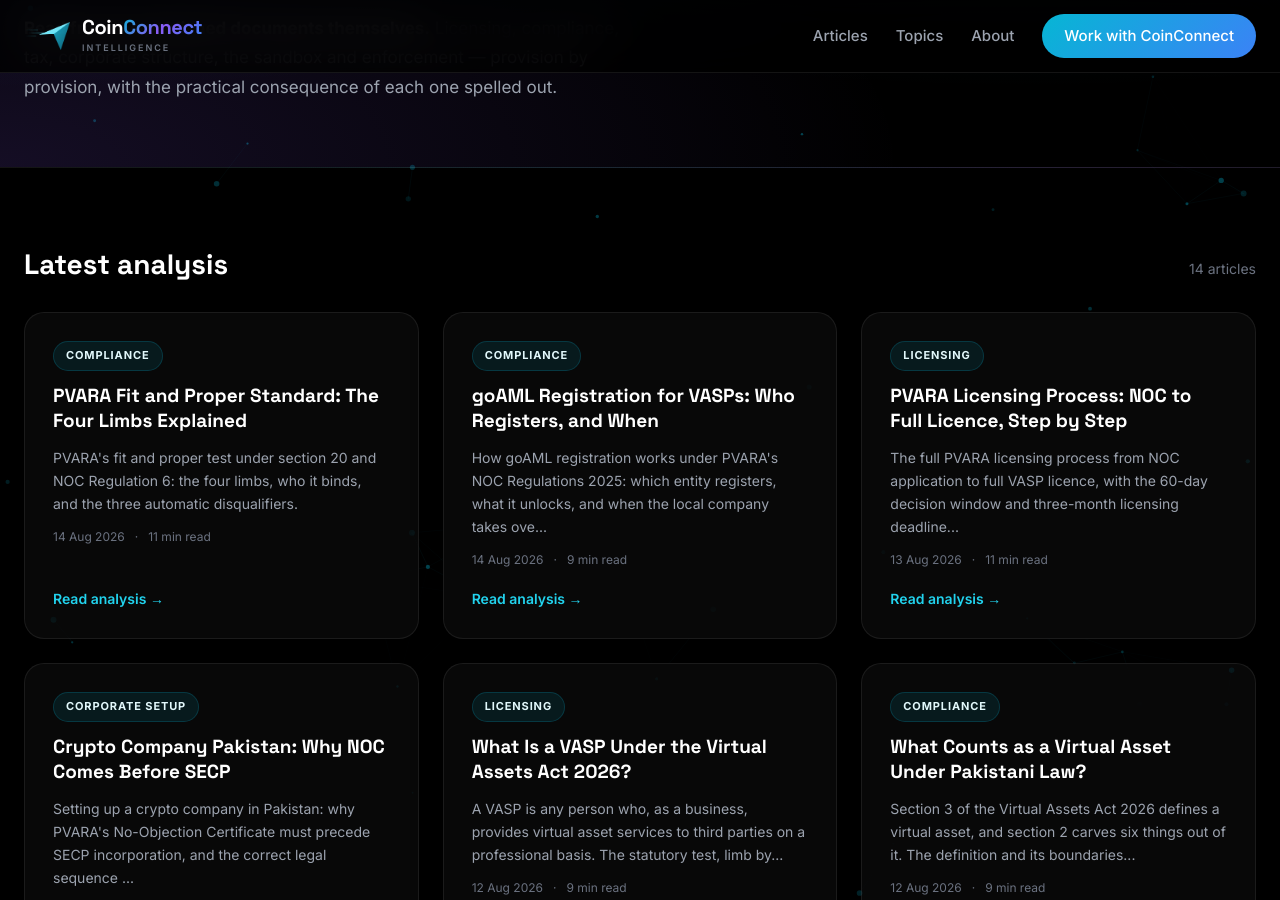
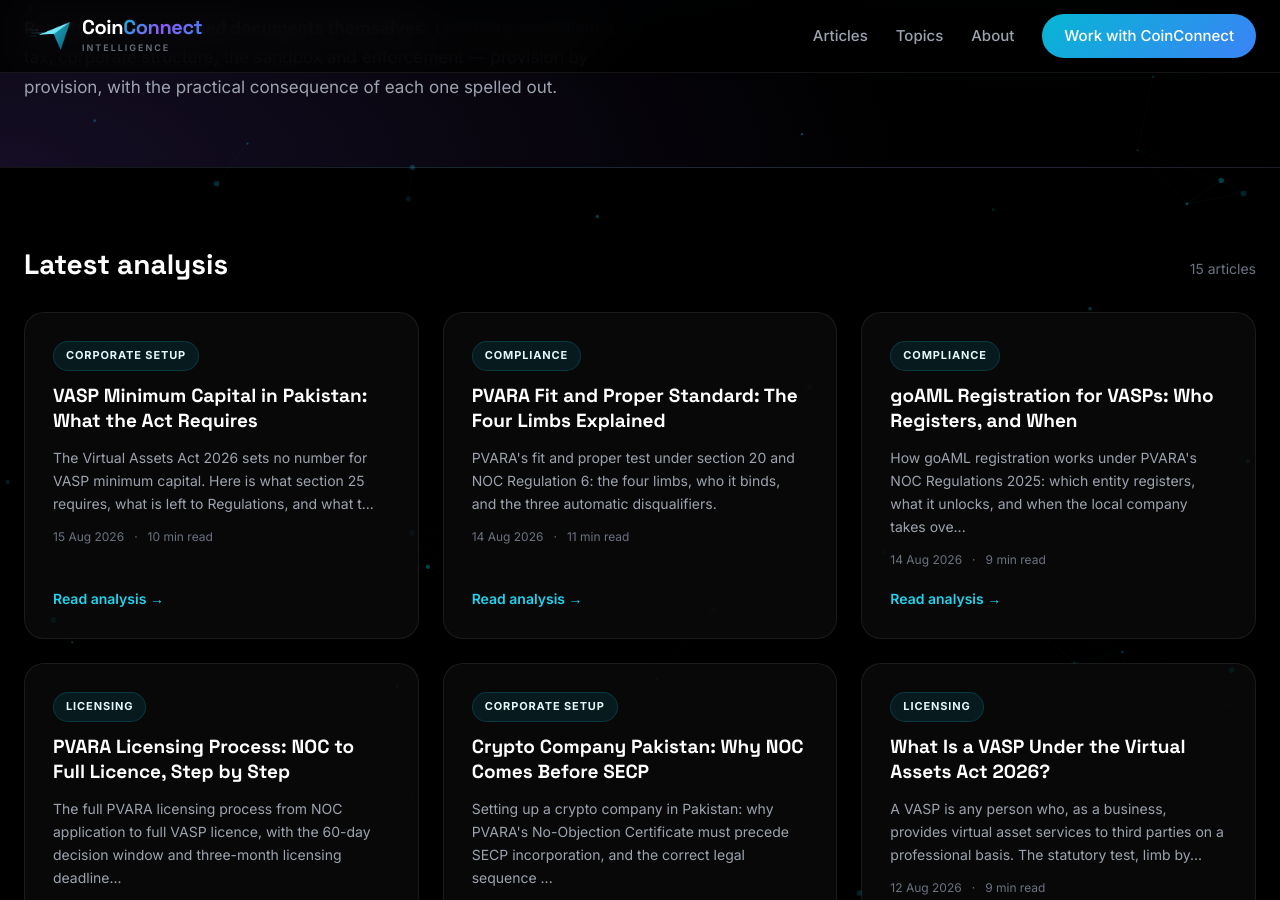
Before and after one commit to coinconnect-pk/coinconnect-pk.github.io, a Jekyll site: the page built from index.html, in a window 1280 px wide and 900 px high, scrolled down 447 px. Built offline with Jekyll 4.4.1, drawn with Linux system fonts in a browser that asks for light colours.

Commit message:
Publish article for 2026-08-15

```diff
--- a/_data/linkmap.yml
+++ b/_data/linkmap.yml
@@ -280,3 +280,6 @@ blog:
   - url: "https://blog.coinconnect.site/pvara-fit-and-proper-standard-the-four-limbs-explained/"
     title: "PVARA Fit and Proper Standard: The Four Limbs Explained"
     topics: [pvara, fit, proper, standard, four, limbs, explained, compliance]
+  - url: "https://blog.coinconnect.site/vasp-minimum-capital-in-pakistan-what-the-act-requires/"
+    title: "VASP Minimum Capital in Pakistan: What the Act Requires"
+    topics: [vasp, minimum, capital, act, requires, corporate, setup]
--- a/_data/published-log.csv
+++ b/_data/published-log.csv
@@ -13,3 +13,4 @@ date,source,title,words
 2026-08-13,queue,"PVARA Licensing Process: NOC to Full Licence, Step by Step",2390
 2026-08-14,queue,"goAML Registration for VASPs: Who Registers, and When",1911
 2026-08-14,queue,"PVARA Fit and Proper Standard: The Four Limbs Explained",2239
+2026-08-15,queue,"VASP Minimum Capital in Pakistan: What the Act Requires",1983
```
Also changed, not shown: _posts/2026-08-15-vasp-minimum-capital-in-pakistan-what-the-act-requires.md (renamed from _queue/015-vasp-minimum-capital-in-pakistan-what-the-act-requires.md, +1 -1 lines).
